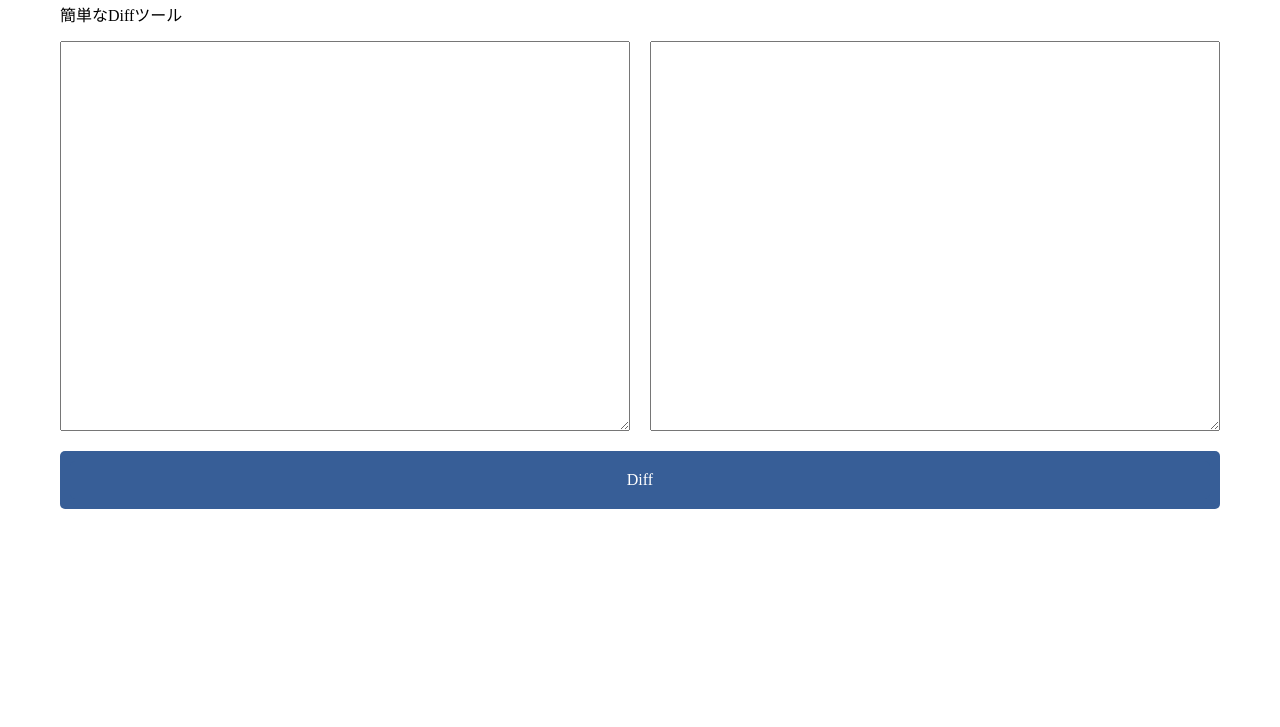
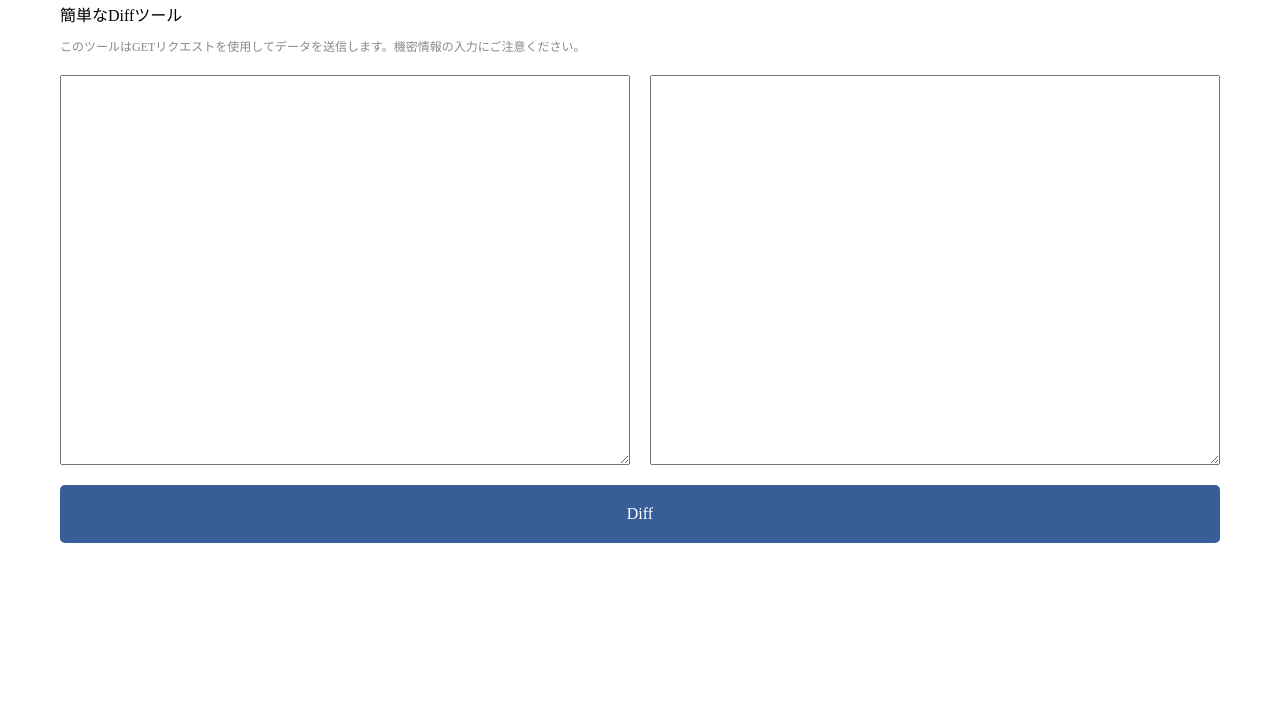
Before and after one commit to hazukit/diff-tool, a website built with webpack: page src/index.html in a window 1280 px wide. Shown: the part 73-800 px from the top of the page. Built offline with nearby package versions, Linux system fonts and the light colour scheme; what diff2html would draw is missing.

Commit message:
Add caption text

```diff
--- a/src/css/style.css
+++ b/src/css/style.css
@@ -58,7 +58,7 @@ textarea {
     }
 }
 @media (max-width: 767px) {
-    .grid__item + .grid__item {
+    .grid__item + .grid__item{
         margin-top: 20px;
     }
 }
--- a/src/index.html
+++ b/src/index.html
@@ -10,6 +10,7 @@
     <main class="main">
         <h1>Diff Tool</h1>
         <p class="text">簡単なDiffツール</p>
+        <p class="caption b-margin-s">このツールはGETリクエストを使用してデータを送信します。機密情報の入力にご注意ください。</p>
         <div class="content b-margin-m">
             <form action="" method="get">
                 <div class="form-input grid grid--2up b-margin-s">
```
